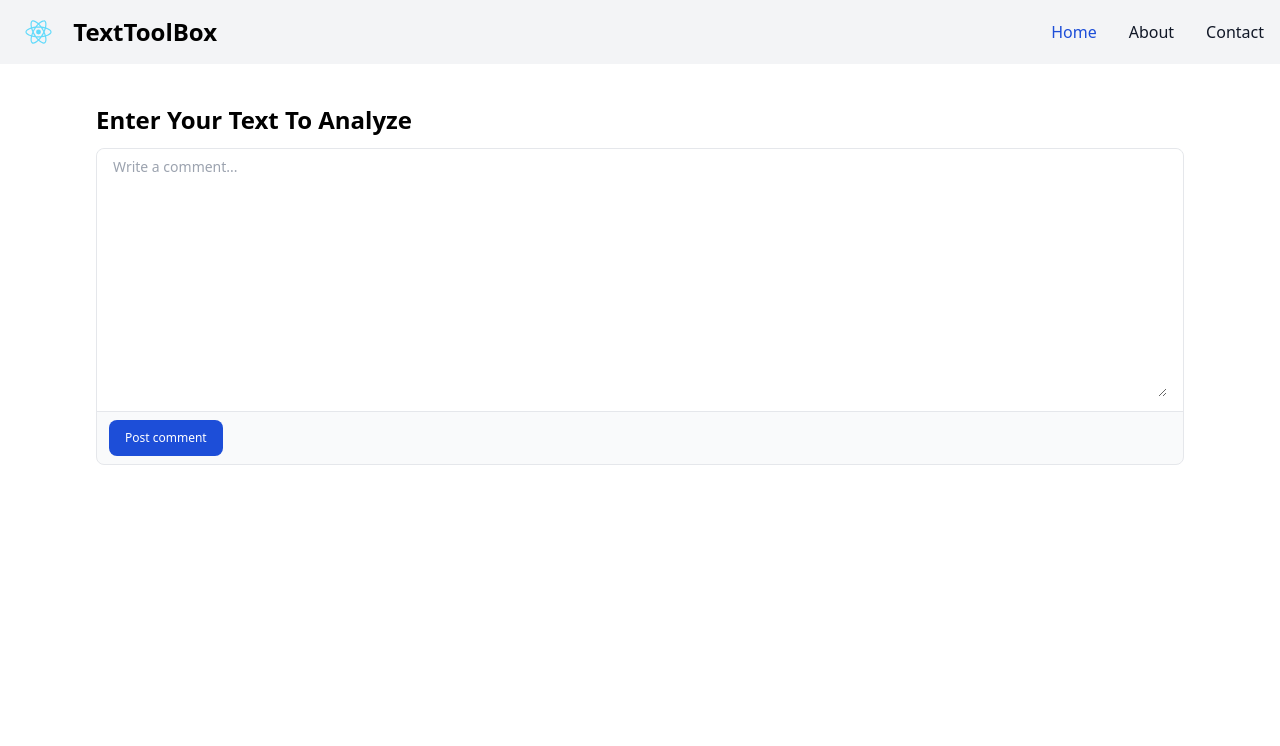
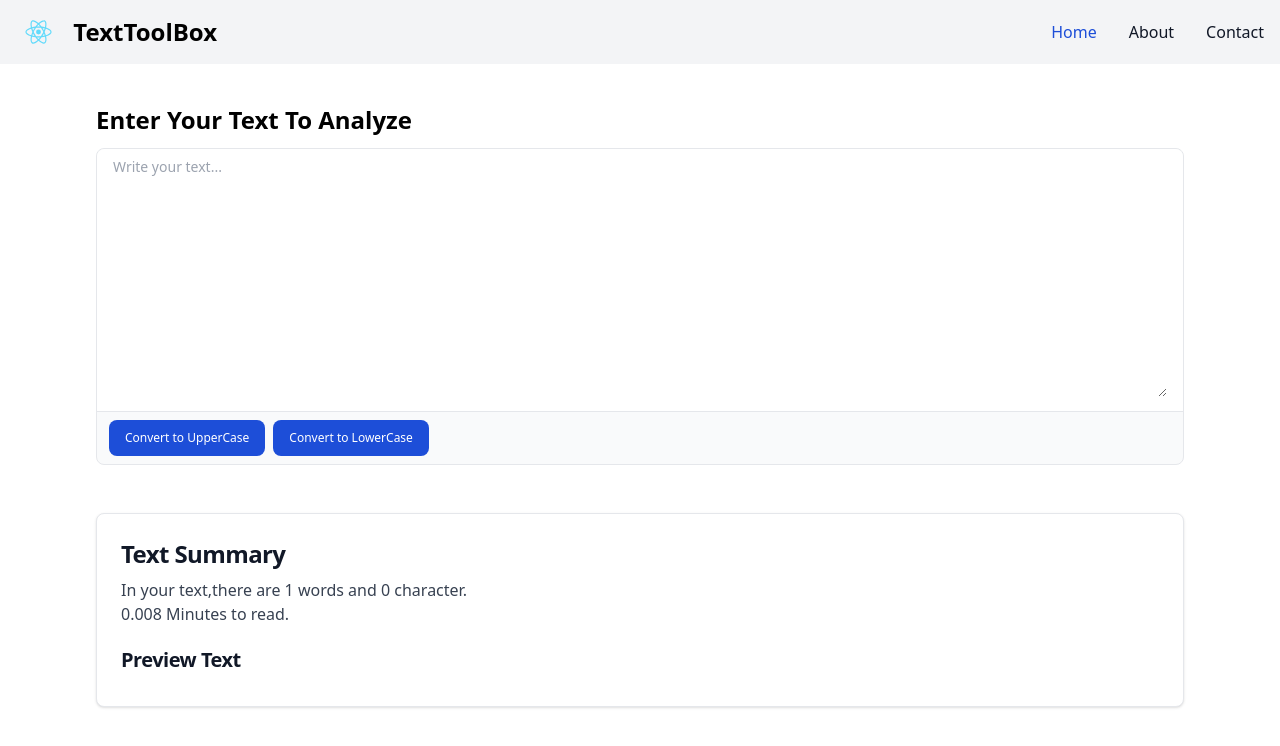
Before and after one commit to ripa01/TextToolbox, a React (Create React App) app: page / in a window 1280 px wide. Shown: the top 746 px of the page. Built offline with nearby package versions, Linux system fonts and the light colour scheme.

Commit message:
add functionality for convert UpperCase,LowerCase,count word,character  & preview text

```diff
--- a/src/components/Navbar.js
+++ b/src/components/Navbar.js
@@ -14,7 +14,7 @@
       <button data-collapse-toggle="navbar-default" type="button" className="inline-flex items-center p-2 w-10 h-10 justify-center text-sm text-gray-500 rounded-lg md:hidden hover:bg-gray-100 focus:outline-none focus:ring-2 focus:ring-gray-200 dark:text-gray-400 dark:hover:bg-gray-700 dark:focus:ring-gray-600" aria-controls="navbar-default" aria-expanded="false">
           <span className="sr-only">Open main menu</span>
           <svg className="w-5 h-5" aria-hidden="true" xmlns="http://www.w3.org/2000/svg" fill="none" viewBox="0 0 17 14">
-              <path stroke="currentColor" stroke-linecap="round" stroke-linejoin="round" stroke-width="2" d="M1 1h15M1 7h15M1 13h15"/>
+              <path stroke="currentColor" strokeLinecap="round" strokeLinejoin="round" strokeWidth="2" d="M1 1h15M1 7h15M1 13h15"/>
           </svg>
       </button>
       <div className="hidden w-full md:block md:w-auto" id="navbar-default">
@@ -39,6 +39,6 @@
     title : PropTypes.string.isRequired
 }
 
-Navbar.defaultProps = {
+Navbar.default = {
     title : "set title"
 }
--- a/src/components/Textform.js
+++ b/src/components/Textform.js
@@ -1,23 +1,61 @@
-import React from 'react'
+import React,{useState} from 'react'
 
 export default function Textform(props) {
+  const handleUp = (event)=>{
+    event.preventDefault();
+    let new_text = text.toUpperCase();
+    setText(new_text)
+
+  }
+  const handleLow = (event)=>{
+    event.preventDefault();
+    let new_text = text.toLowerCase();
+    setText(new_text)
+
+  }
+  const handleOnChange = (event)=>{
+    setText(event.target.value);
+
+  }
+
+  const [text, setText] = useState("");
+
   return (
-    <div class="items-center justify-between mx-20 p-4">
+    <>
+    <div className="items-center justify-between mx-20 p-4">
     <form>
     <h1 className="self-center text-2xl font-semibold whitespace-nowrap dark:text-white mt-6 mb-3">{props.heading}</h1>
-   <div class="w-full mb-4 border border-gray-200 rounded-lg bg-gray-50 dark:bg-gray-700 dark:border-gray-600">
-       <div class="px-4 py-2 bg-white rounded-t-lg dark:bg-gray-800">
-
-           <textarea id="comment" rows="12" class="w-full px-0 text-sm text-gray-900 bg-white border-0 dark:bg-gray-800 focus:ring-0 dark:text-white dark:placeholder-gray-400" placeholder="Write a comment..." required ></textarea>
+   <div className="w-full mb-4 border border-gray-200 rounded-lg bg-gray-50 dark:bg-gray-700 dark:border-gray-600">
+       <div className="px-4 py-2 bg-white rounded-t-lg dark:bg-gray-800">
+           <textarea id="comment" rows="12" value={text} onChange={handleOnChange} className="w-full px-0 text-sm text-gray-900 bg-white border-0 dark:bg-gray-800 focus:ring-0 dark:text-white dark:placeholder-gray-400" placeholder="Write your text..." required ></textarea>
        </div>
-       <div class="flex items-center justify-between px-3 py-2 border-t dark:border-gray-600">
-           <button type="submit" class="inline-flex items-center py-2.5 px-4 text-xs font-medium text-center text-white bg-blue-700 rounded-lg focus:ring-4 focus:ring-blue-200 dark:focus:ring-blue-900 hover:bg-blue-800">
-               Post comment
+       <div className="flex items-center space-x-2 px-3 py-2 border-t dark:border-gray-600">
+           <button onClick={handleUp} className="inline-flex items-center py-2.5 px-4 text-xs font-medium text-center text-white bg-blue-700 rounded-lg focus:ring-4 focus:ring-blue-200 dark:focus:ring-blue-900 hover:bg-blue-800">
+               Convert to UpperCase
+           </button>
+           <button onClick={handleLow} className="inline-flex items-center py-2.5 px-4 text-xs font-medium text-center text-white bg-blue-700 rounded-lg focus:ring-4 focus:ring-blue-200 dark:focus:ring-blue-900 hover:bg-blue-800">
+               Convert to LowerCase
            </button>
 
        </div>
    </div>
 </form>
     </div>
+
+<div className="items-center justify-between mx-20 p-4">
+
+<div className="block w-full p-6 bg-white border border-gray-200 rounded-lg shadow hover:bg-gray-100 dark:bg-gray-800 dark:border-gray-700 dark:hover:bg-gray-700">
+
+<h5 className="mb-2 text-2xl font-bold tracking-tight text-gray-900 dark:text-white">Text Summary</h5>
+<p className="font-normal text-gray-700 dark:text-gray-400">In your text,there are {text.split(" ").length} words and {text.length} character.</p>
+<p className="font-normal text-gray-700 dark:text-gray-400"> {0.008 * text.split(" ").length} Minutes to read.</p>
+
+<h5 className="mb-2 mt-5 text-xl font-bold tracking-tight text-gray-900 dark:text-white">Preview Text</h5>
+<p className="font-normal text-gray-700 dark:text-gray-400"> {text} </p>
+
+</div>
+ </div>
+
+    </>
   )
 }
```
